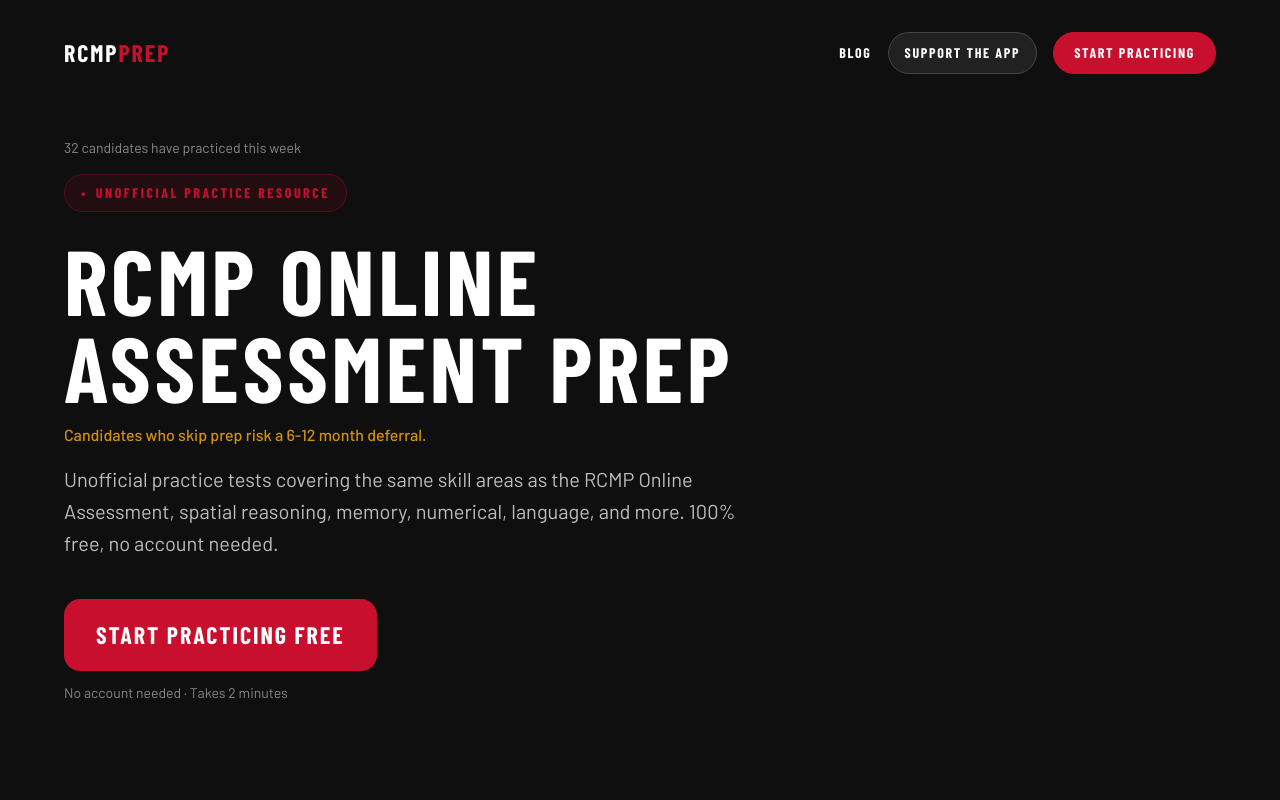
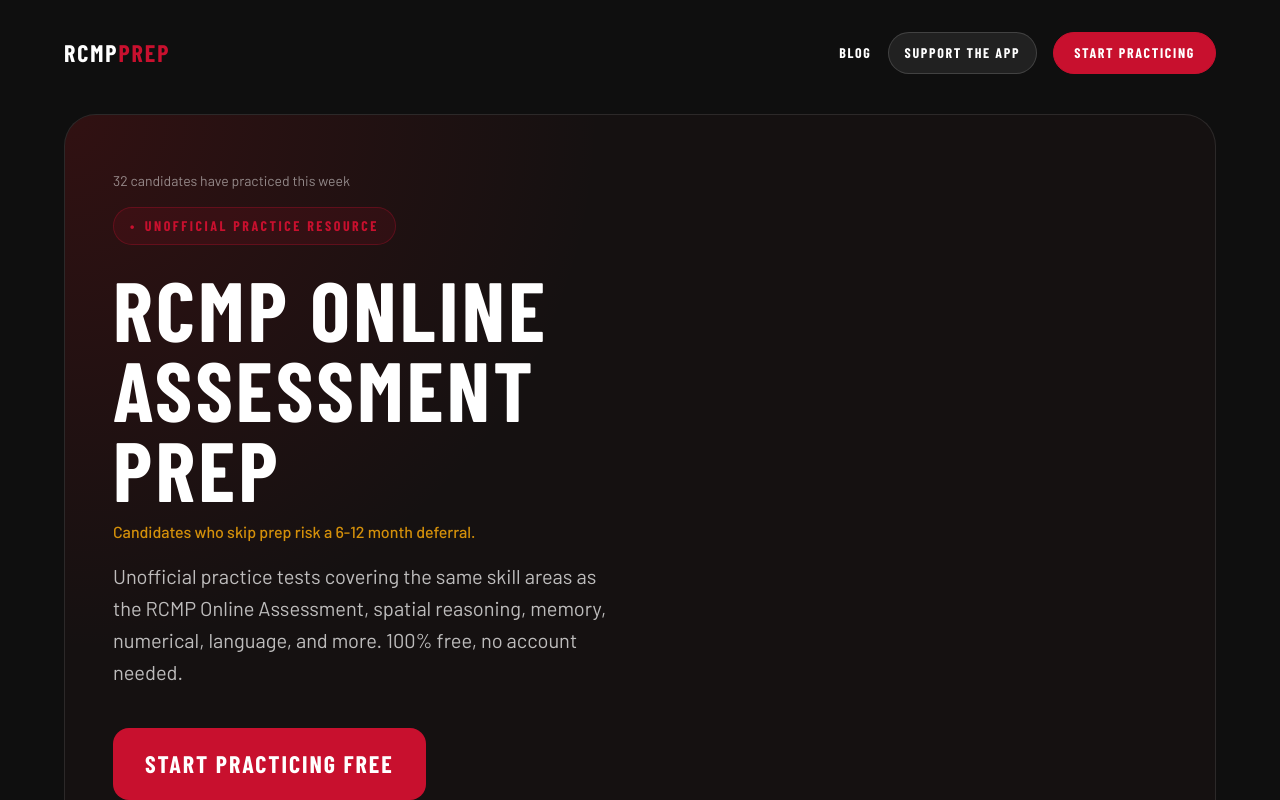
Before and after one commit to senowensops/rcmp-prep, a Next.js app: page / in a window 1280 px wide. Shown: the top 800 px of the page. Built offline with nearby package versions, Linux system fonts and the light colour scheme; no server answers; a web font is replaced by a local one.

Commit message:
fix: remove mock hero image from homepage

```diff
--- a/components/landing/Hero.tsx
+++ b/components/landing/Hero.tsx
@@ -4,9 +4,9 @@
 
 export function Hero() {
   return (
-    <section className="relative overflow-hidden px-6 pb-20 pt-6 sm:px-8 sm:pb-28 sm:pt-8">
+    <section className="relative overflow-hidden px-6 pb-0 pt-6 sm:px-8 sm:pt-8">
       <div className="mx-auto max-w-6xl">
-        <nav className="mb-16 flex items-center justify-between gap-4">
+        <nav className="mb-10 flex items-center justify-between gap-4">
           <Link href="/" className="font-head text-2xl font-extrabold uppercase tracking-[0.08em] text-white">
             RCMP<span className="text-[var(--red)]">PREP</span>
           </Link>
@@ -34,7 +34,11 @@
           </div>
         </nav>
 
-        <div className="max-w-4xl">
+        <div className="relative overflow-hidden rounded-[2rem] border border-white/10 bg-[#151111]">
+          <div className="absolute inset-0 bg-[radial-gradient(circle_at_top_left,_rgba(177,17,22,0.18),_transparent_38%)]" />
+
+          <div className="relative grid min-h-[620px] items-end lg:grid-cols-[1.05fr_0.95fr]">
+            <div className="relative z-10 px-6 pb-16 pt-10 sm:px-10 sm:pb-20 sm:pt-14 lg:px-12 lg:pb-24">
               <p className="mb-4 text-sm text-white/50">
                 32 candidates have practiced this week
               </p>
@@ -44,7 +48,7 @@
                 Unofficial Practice Resource
               </div>
 
-          <h1 className="max-w-4xl font-head text-5xl font-extrabold uppercase leading-[0.95] tracking-[0.04em] text-white sm:text-7xl lg:text-[5.75rem]">
+              <h1 className="max-w-4xl font-head text-5xl font-extrabold uppercase leading-[0.95] tracking-[0.04em] text-white sm:text-7xl lg:text-[5.25rem]">
                 <span className="block">RCMP Online</span>
                 <span className="block text-white">Assessment Prep</span>
               </h1>
@@ -70,6 +74,9 @@
                 No account needed · Takes 2 minutes
               </p>
             </div>
+
+          </div>
+        </div>
       </div>
     </section>
   );
```
Lines whose indentation alone changed are shown as unchanged.
